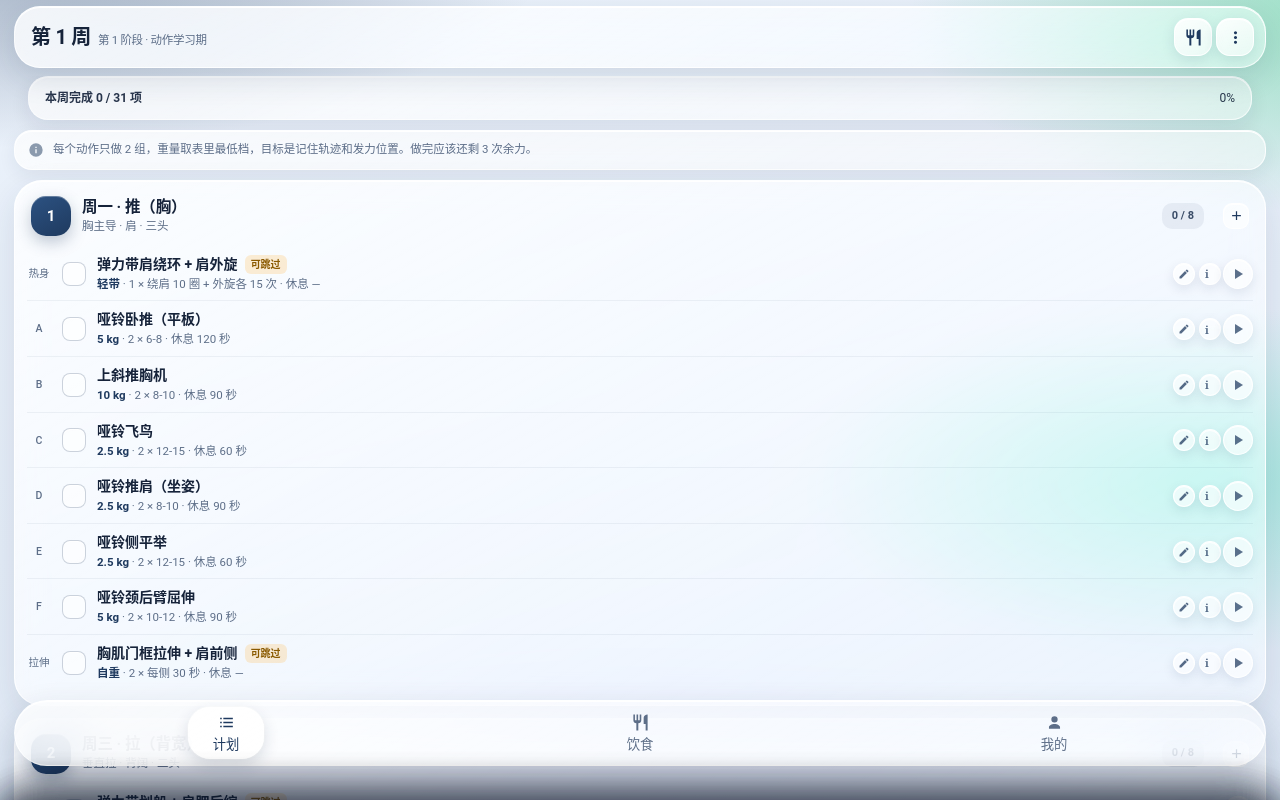
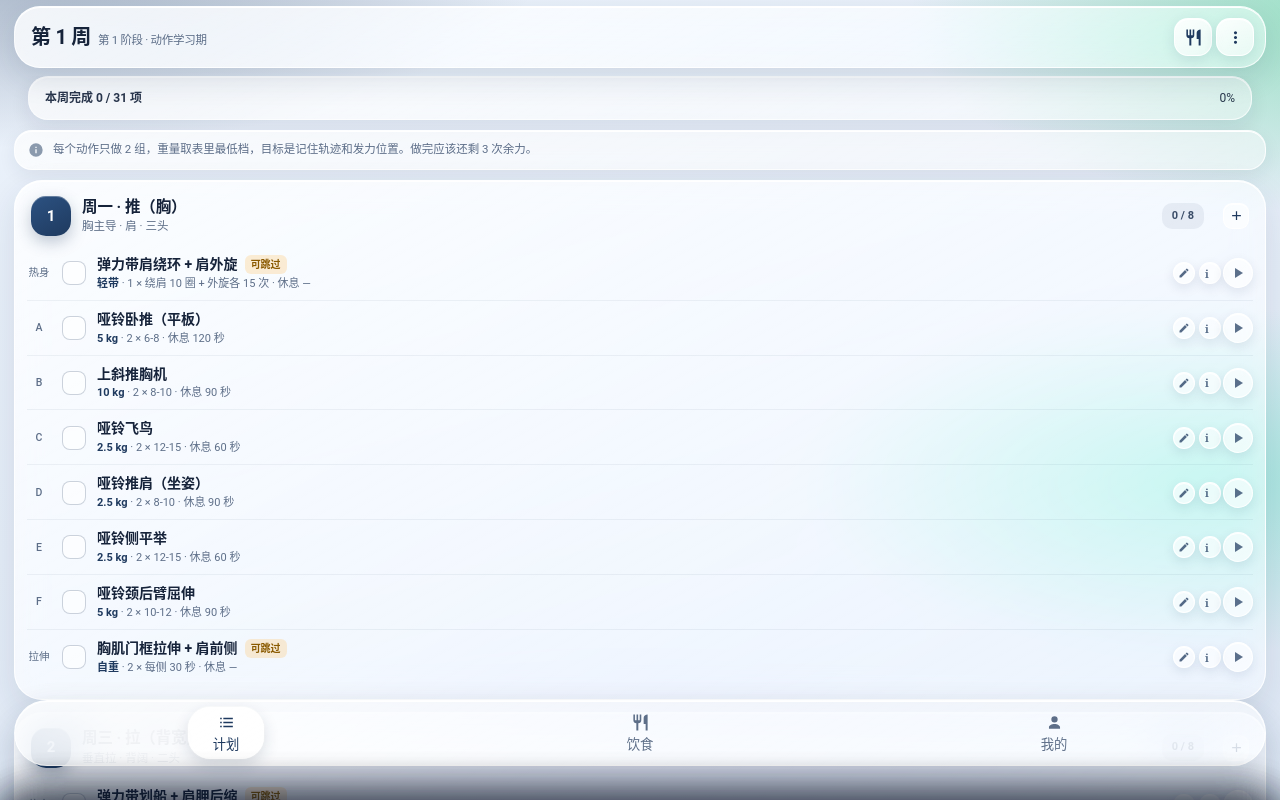
Before and after one commit to CycloneKay/yundon, a website: page index.html in a window 1280 px wide. Drawn offline with Linux system fonts and the light colour scheme.

Commit message:
style: 重量那行在系统大字号下会折行，字号收 0.5px
- 手机字体缩放 1.1 倍时 「5 kg · 2 × 6-8 · 休息 120 秒」刚好差 2px
- .meta 由 11.5px 改 11px，一行放得下

```diff
--- a/index.html
+++ b/index.html
@@ -460,7 +460,7 @@
 .erow.done .cbx::after{opacity:1;transform:scale(1)}
 .erow .body{padding-right:74px}
 .erow .nm span.t{font-size:14px;font-weight:600;color:var(--ink)}
-.meta{font-size:11.5px;color:var(--ink2);margin-top:2px}
+.meta{font-size:11px;color:var(--ink2);margin-top:2px}
 .meta .w{color:#1F3A5F;font-weight:700}
 .erow.done .nm span.t,.erow.done .meta{color:#9AA6B6}
 .erow.done .meta .w{color:#9AA6B6}
```
Also changed, not shown: www/index.html (+1 -1 lines).
